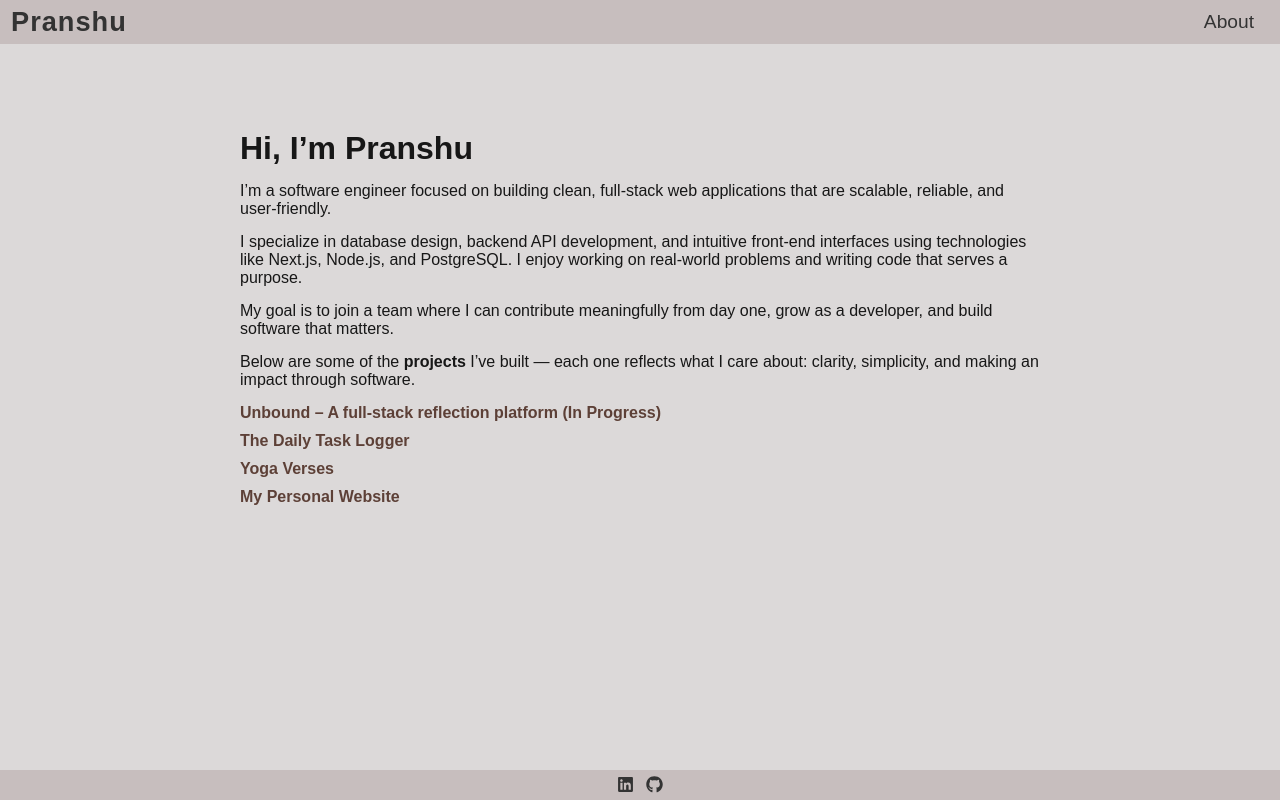
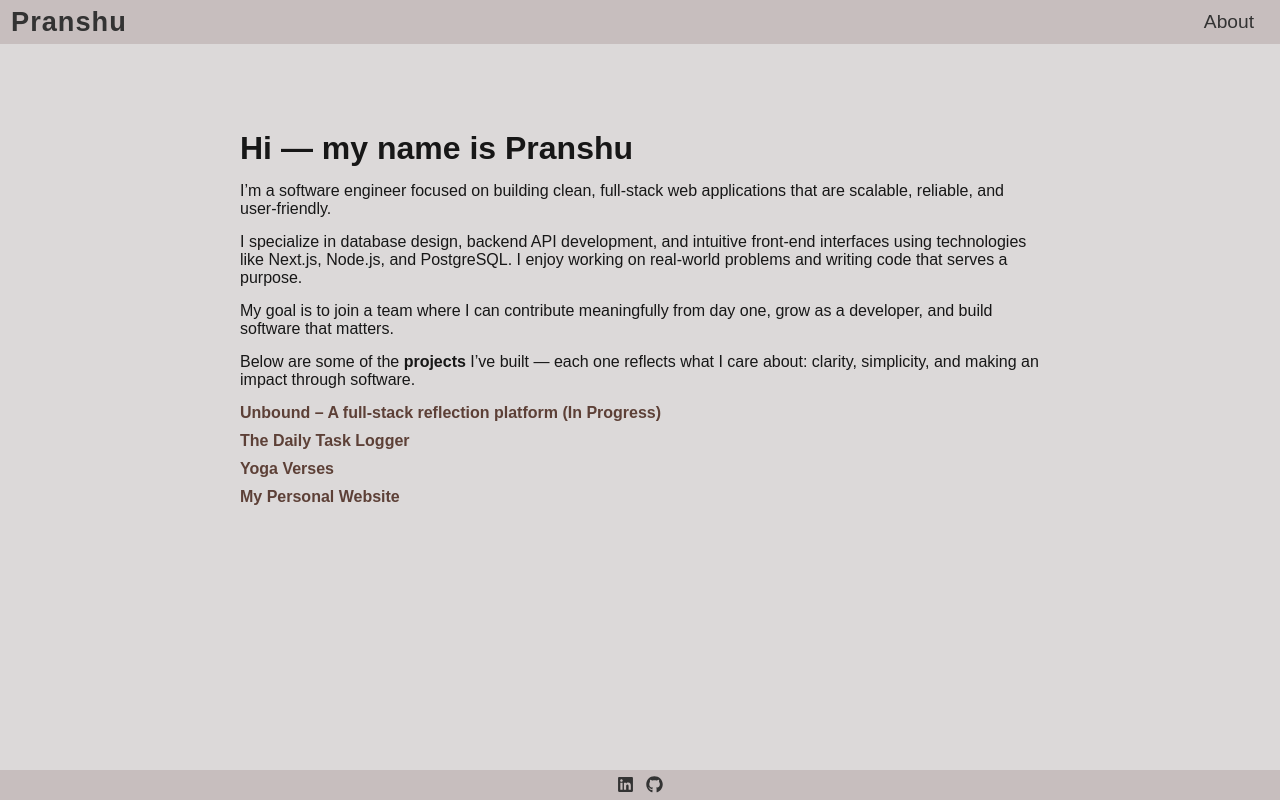
Before and after one commit to RayFrightener/pranshublog, a Next.js app in the folder blog/: page /about in a window 1280 px wide. Built offline with nearby package versions, Linux system fonts and the light colour scheme.

Commit message:
chore: change greeting on about page

```diff
--- a/blog/src/app/about/page.js
+++ b/blog/src/app/about/page.js
@@ -4,7 +4,8 @@ export default function About() {
     return (
         <div className={styles.page}>
             <main className={styles.main}>
-                <h1>Hi, I’m Pranshu</h1>
+                <h1>Hi — my name is Pranshu</h1>
+
                 <p>
                     I’m a software engineer focused on building clean, full-stack web applications that are scalable, reliable, and user-friendly.
                 </p>
```
